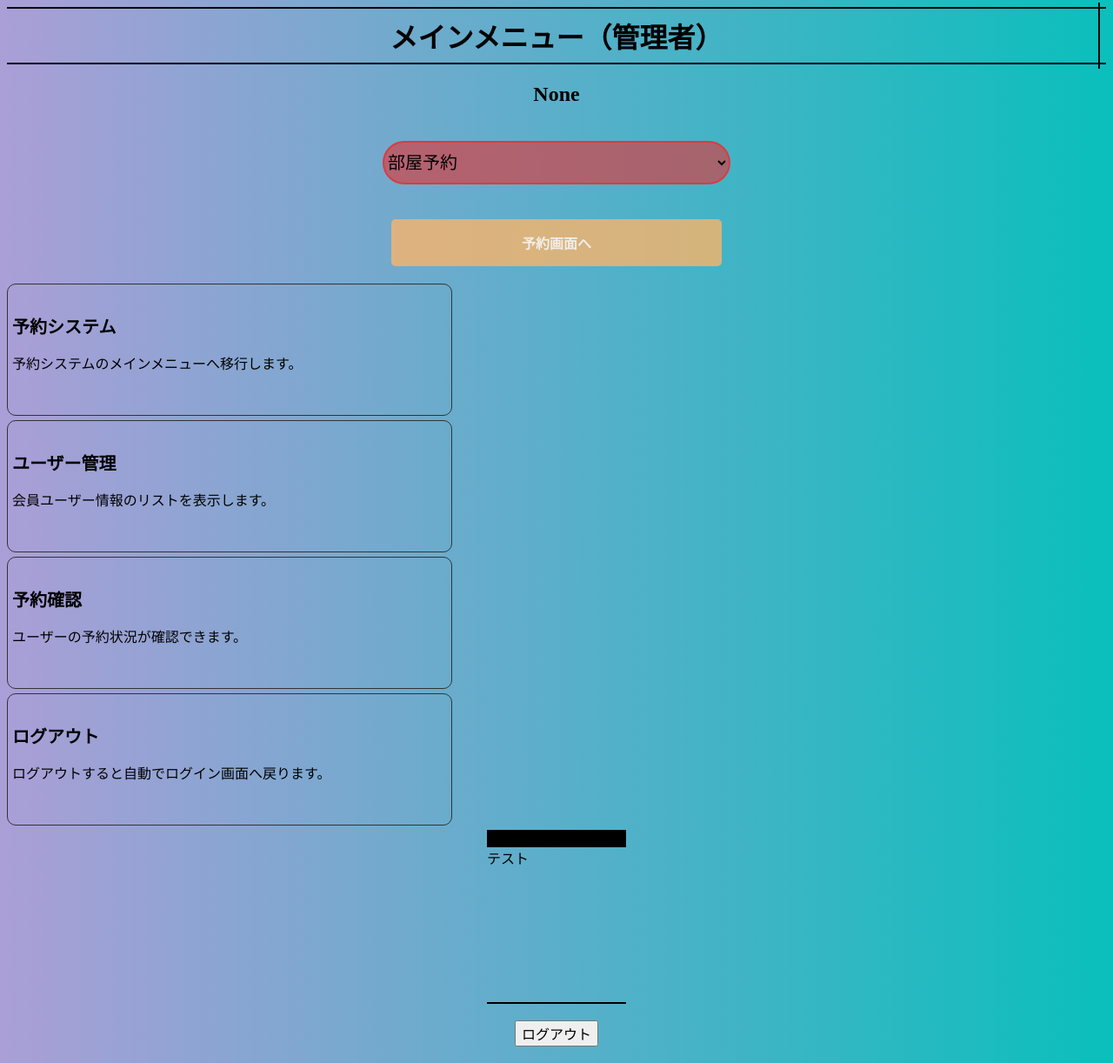
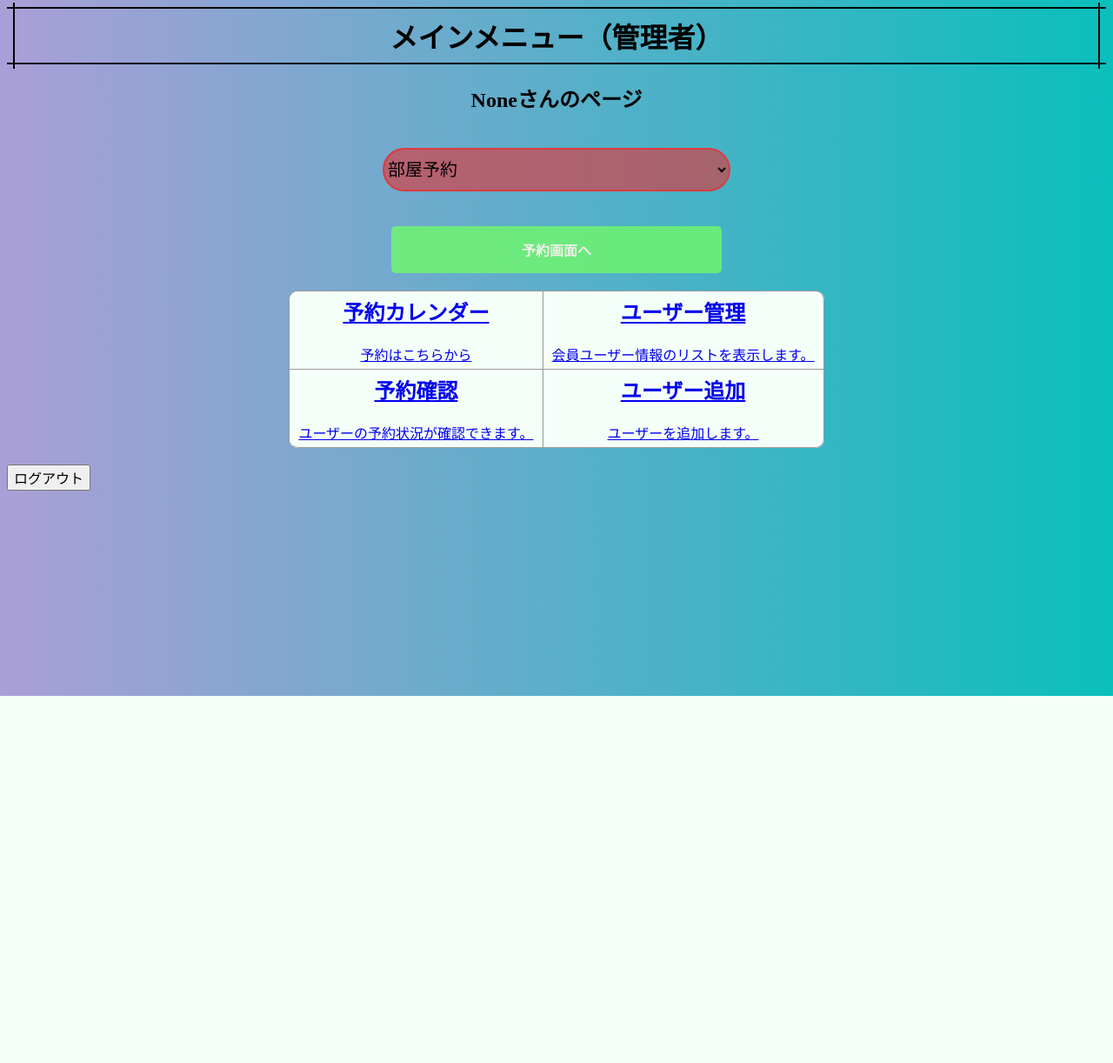
Before and after one commit to harada-keita/ReserveApp, a Django app: page /managermainmenu/ in a window 1280 px wide. Shown: the whole page at 87% size. After the commit the page ends 800 px from the top, so only its background shows below. Run offline with Django 5.2, Linux system fonts and the light colour scheme.

Commit message:
ユーザー追加機能実装

```diff
--- a/src/ReserveProject/ReserveApp/forms.py
+++ b/src/ReserveProject/ReserveApp/forms.py
@@ -8,3 +8,9 @@ class UserForm(forms.ModelForm):
 
 class UserDBForm(forms.Form):
     userName = forms.CharField(label='ユーザー名')# ここのlabelは検索のためのテキストボックスのラベル（テキストボックスの前に書かれる）
+
+
+class UserCreateForm(forms.Form):
+    class Meta:
+        model = User
+        fields = ['userName', 'blood', 'mail', 'password', 'entryDate',  'masterMode']
--- a/src/ReserveProject/ReserveApp/urls.py
+++ b/src/ReserveProject/ReserveApp/urls.py
@@ -9,6 +9,7 @@ urlpatterns = [path('login/', views.Login,  name="Login"),
                 path('usermainmenu/', views.UserMainMenu, name="UserMainMenu"),
                 path('userDB/', views.UserDB, name="UserDB"),
                 path('edit/<int:num>', views.UserEdit, name="Edit"),
+                path('userCreate/', views.UserCreate, name="UserCreate"),
                 path('delete/<int:num>', views.UserDelete, name="Delete"),
                 path('reserveMenu/', views.ReserveMenu, name="ReserveMenu"),
                 path('calendar/', views.week_calendar, name='week_calendar'),
--- a/src/ReserveProject/ReserveApp/views.py
+++ b/src/ReserveProject/ReserveApp/views.py
@@ -6,16 +6,12 @@ from django.contrib import messages
 from .application import write_data
 # 以下モデル
 from .models import User, Schedule, Place
-from .forms import UserDBForm, UserForm
+from .forms import UserDBForm, UserForm, UserCreateForm
 #以下カレンダー
-import calendar
-import jpholiday
+
 import datetime
-from django.conf import settings
-from django.db.models import Q
-from django.shortcuts import get_object_or_404
-from django.utils import timezone
-from django.views import generic
+
+
 # Create your views here.
 def Login(request):
     params = {
@@ -72,7 +68,7 @@ def ManagerMainMenu(request):
     #     selected_value = request.POST.get("example")
     params = {
         'title' : 'メインメニュー（管理者）',
-        'message' : username,
+        'message' : f'{username}さんのページ',
         'ButtonMessage': '予約画面へ'
 
     }
@@ -109,6 +105,21 @@ def UserDB(request):
     else:
         params['data'] = User.objects.all()
     return render(request, 'UserDB.html', params)
+
+def UserCreate(request):
+    params = {
+        'title' : 'ユーザー登録',
+        'message' : 'your data:',
+        'form' : UserCreateForm()
+    }
+    if (request.method == 'POST'):
+        params['title'] = '登録しました。'
+        obj = User()
+        user = UserCreateForm(request.POST, instance=obj)
+        user.save()
+    return render(request, 'UserCreate.html', params)
+
+
 
 def UserEdit(request, num):
     obj = User.objects.get(id=num)
--- a/src/ReserveProject/static/css/MainMenuStyle.css
+++ b/src/ReserveProject/static/css/MainMenuStyle.css
@@ -13,7 +13,7 @@ h1 {
     border-bottom: solid 2px black;
 }
 
-
+h1:before,
 h1:after {
     content: '';
     position: absolute;
@@ -52,7 +52,7 @@ select {
     text-align: center;
     width: 30%;
     padding: 15px;
-    background-color: rgba(249, 180, 107, 0.8);
+    background-color: rgba(112, 249, 107, 0.8);
     border: none;
     border-radius: 5px;
     color: #f2eee9;
@@ -62,26 +62,38 @@ select {
     transition: background-color 0.3s ease;
 }
 
-h3{
-    text-align: center;
-}
-
-a{
-    align-content: center;
-}
-
-.container{
-    height: 200px;
-    display: grid;
-    justify-content: center;
-}
-
-.item{
-    width: 10em;
-    border-top: solid 20px black;
-    border-bottom: solid 2px black;
-}
 
 .toLogout {
     font-size: 16px;
 }
+
+table, tr, td{
+    text-align: center;
+    background-color:mintcream;
+}
+
+.radius-table{
+    border-radius: 10px;
+    border-spacing: 0;
+    border: none;
+    border-left: 1px solid #999;
+    border-top: 1px solid #999;
+}
+.radius-table tr>*{
+    padding: 5px 10px;
+    border: none;
+    border-right: 1px solid #999;
+    border-bottom: 1px solid #999;
+}
+.radius-table tr:first-child>*:first-child{
+    border-radius: 10px 0 0 0;
+}
+.radius-table tr:first-child>*:last-child{
+    border-radius: 0 10px 0 0;
+}
+.radius-table tr:last-child>*:first-child{
+    border-radius: 0 0 0 10px;
+}
+.radius-table tr:last-child>*:last-child{
+    border-radius: 0 0 10px 0;
+}
--- a/src/ReserveProject/templates/ManagerMainMenu.html
+++ b/src/ReserveProject/templates/ManagerMainMenu.html
@@ -32,31 +32,36 @@
         </div>
     </h2>
 
-<!-- ブロックを作成して、それにリンクを貼る -->
-<a style="padding: 5px; margin-bottom: 5px; border: 1px solid #333333; border-radius: 10px;width:500px;max-width:90%;min-height: 140px;display: block;text-decoration:none;"
-    href="{% url 'ReserveApp:week_calendar' %}">
-    <div style="color:black;font-size: 20px;font-weight: bold;">予約システム</div>
-    <p style="color:black;">予約システムのメインメニューへ移行します。</p>
-</a>
-<a style="padding: 5px; margin-bottom: 5px; border: 1px solid #333333; border-radius: 10px;width:500px;max-width:90%;min-height: 140px;display: block;text-decoration:none;"
-    href="{% url 'ReserveApp:UserDB' %}">
-    <div style="color:black;font-size: 20px;font-weight: bold;">ユーザー管理</div>
-    <p style="color:black;">会員ユーザー情報のリストを表示します。</p>
-</a>
-<a style="padding: 5px; margin-bottom: 5px; border: 1px solid #333333; border-radius: 10px;width:500px;max-width:90%;min-height: 140px;display: block;text-decoration:none;"
-    href="{% url 'ReserveApp:MyReserve' %}">
-    <div style="color:black;font-size: 20px;font-weight: bold;">予約確認</div>
-    <p style="color:black;">ユーザーの予約状況が確認できます。</p>
-</a>
-<a style="padding: 5px; margin-bottom: 5px; border: 1px solid #333333; border-radius: 10px;width:500px;max-width:90%;min-height: 140px;display: block;text-decoration:none;"
-    href="{% url 'ReserveApp:Logout' %}">
-    <div style="color:black;font-size: 20px;font-weight: bold;">ログアウト</div>
-    <p style="color:black;">ログアウトすると自動でログイン画面へ戻ります。</p>
-</a>
-
-<div class="container">
-    <div class="item">テスト</div>
-</div>
+    <table align="center" border="1" class="radius-table">
+        <tr>
+            <td>
+                <a href="{% url 'ReserveApp:week_calendar' %}">
+                    <h2>予約カレンダー</h2>
+                    <p>予約はこちらから</p>
+                </a>
+            </td>
+            <td>
+                <a href="{% url 'ReserveApp:UserDB' %}">
+                    <h2>ユーザー管理</h2>
+                    <p>会員ユーザー情報のリストを表示します。</p>
+                </a>
+            </td>
+        </tr>
+        <tr>
+            <td>
+                <a href="{% url 'ReserveApp:MyReserve' %}">
+                    <h2>予約確認</h2>
+                    <p>ユーザーの予約状況が確認できます。</p>
+                </a>
+            </td>
+            <td>
+                <a href="{% url 'ReserveApp:UserCreate' %}">
+                    <h2>ユーザー追加</h2>
+                    <p>ユーザーを追加します。</p>
+                </a>
+            </td>
+        </tr>
+    </table>
 
     <h3>
         <!--今回遷移先のurlを<form>で書いていたため、ボタンの種類が「submit」でないと起動しない（おそらく）-->
--- /dev/null
+++ b/気になる点.txt
@@ -0,0 +1,4 @@
+20250718
+・リンクを作成し、テストでリンクから別ページに飛ぶ
+⇒別の機能実装後、もう一度デバッグすると遷移した履歴が残っている？（文字が紫になったまま）
+⇒残らないようにできるのか
```
Also changed, not shown: src/ReserveProject/templates/UserCreate.html (added, +23 -0 lines), src/ReserveProject/templates/WorkPlaceDB.html (deleted, +0 -50 lines), src/ReserveProject/templates/WorkPlaceEntry.html (deleted, +0 -24 lines), .txt (deleted), src/ReserveProject/db.sqlite3, src/ReserveProject/static/css/UserCreateStyle.css (added), src/ReserveProject/static/css/WorkPlaceEntry.css (deleted).
